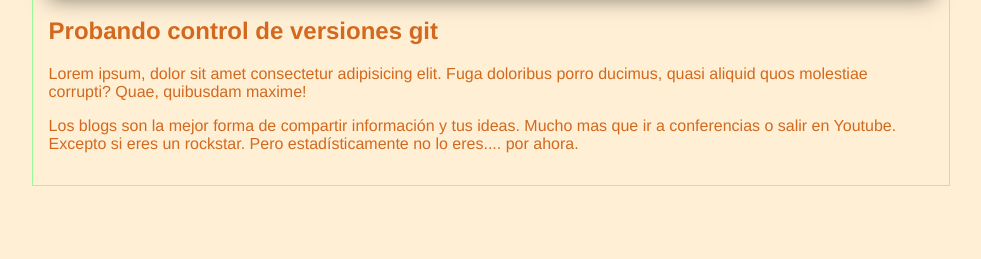
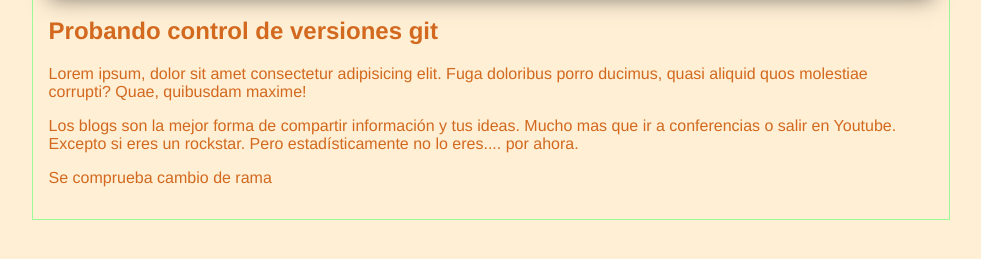
Before and after one commit to davidhschz/Hyperblog, a plain HTML site: page index.html in a window 1280 px wide. Shown: the part 113-372 px from the top of the page, without its empty margins (149-1130 px from the left). Drawn offline with Linux system fonts and the light colour scheme.

```diff
--- a/index.html
+++ b/index.html
@@ -17,6 +17,7 @@
             <h2>Probando control de versiones git</h2>
             <p>Lorem ipsum, dolor sit amet consectetur adipisicing elit. Fuga doloribus porro ducimus, quasi aliquid quos molestiae corrupti? Quae, quibusdam maxime!</p>
             <p>Los blogs son la mejor forma de compartir información y tus ideas. Mucho mas que ir a conferencias o salir en Youtube. Excepto si eres un rockstar. Pero estadísticamente no lo eres.... por ahora.</p>
+            <p>Se comprueba cambio de rama</p>
         </section>
     </div>
 </body>
```
